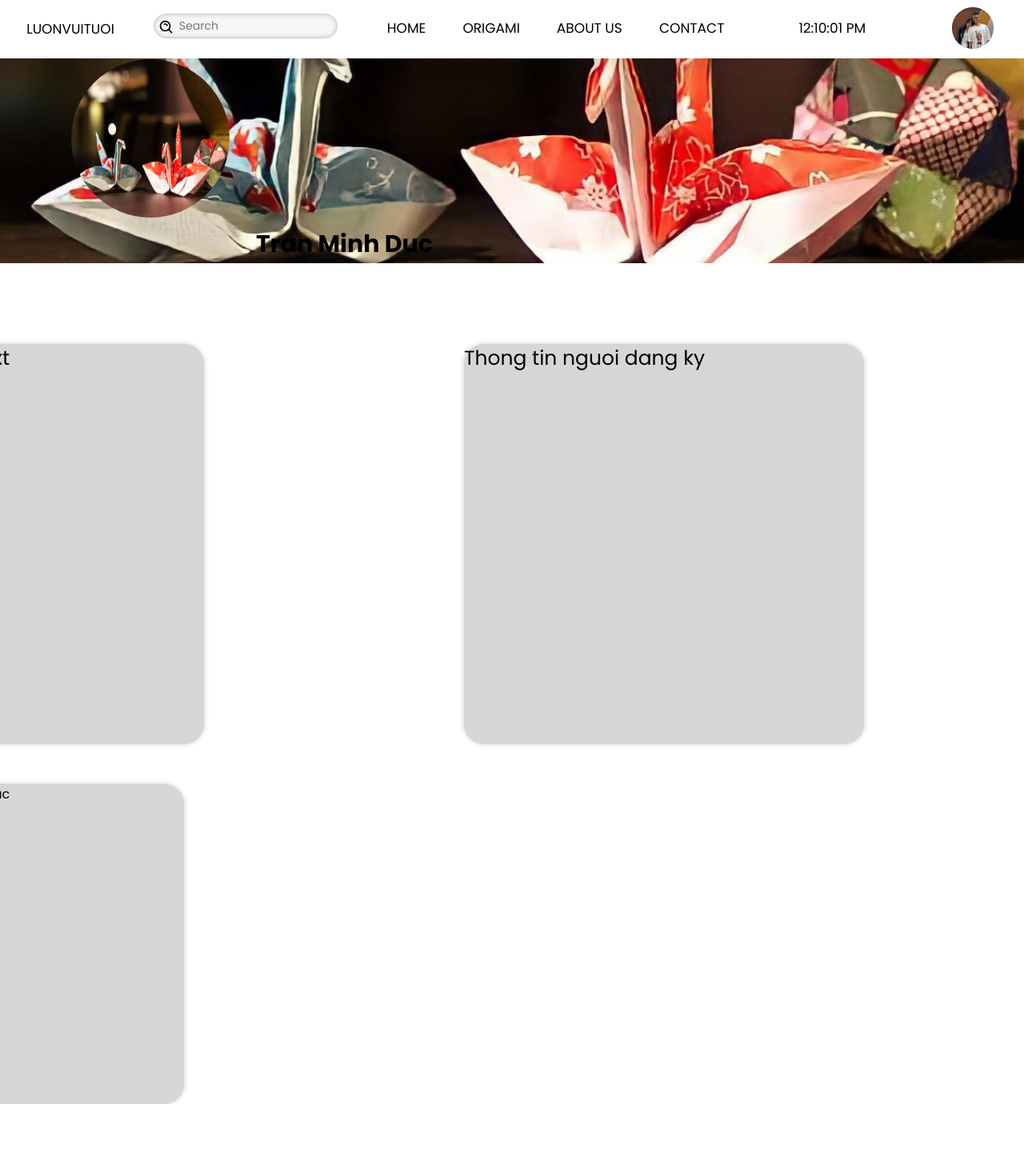
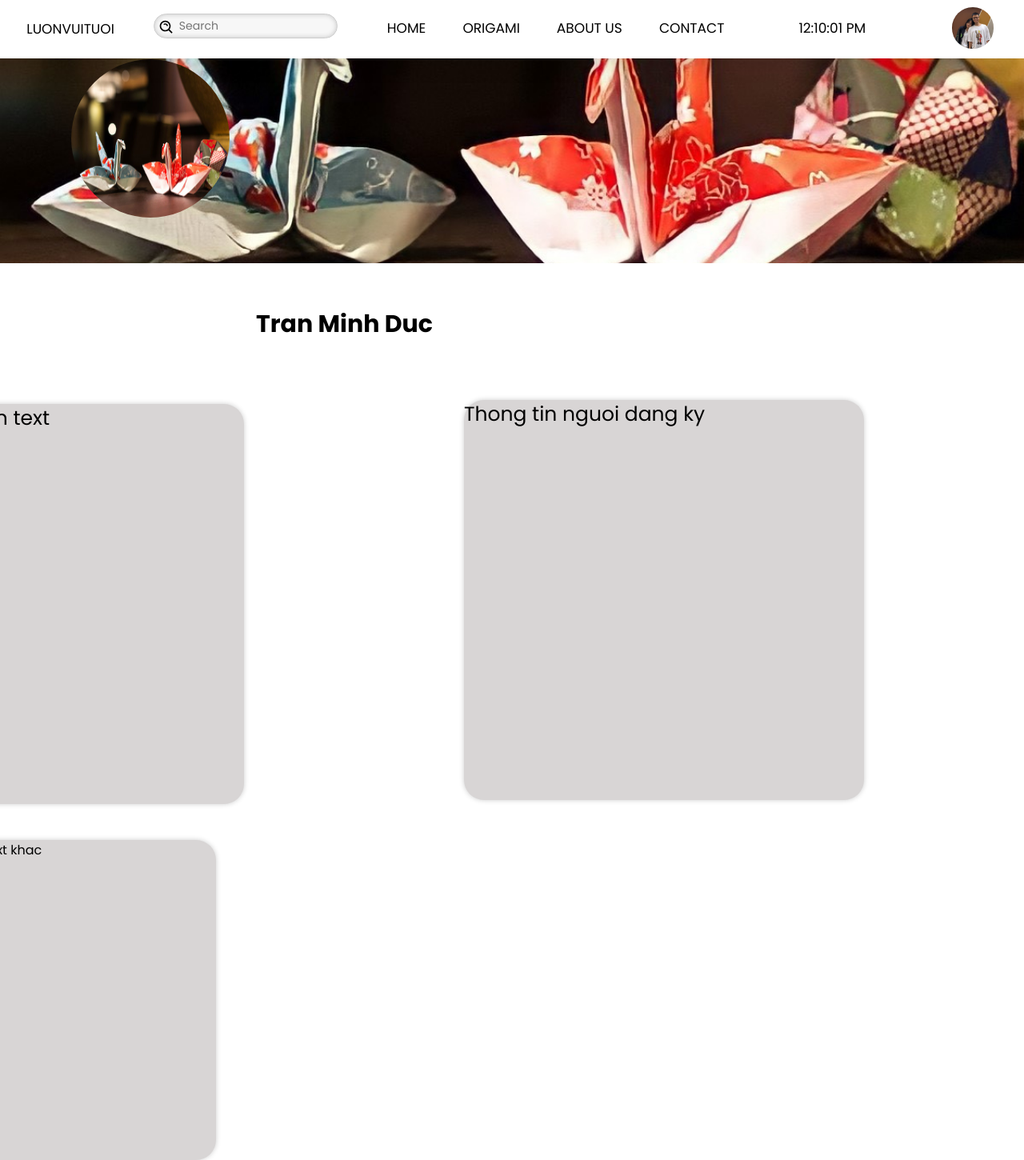
Before and after one commit to T2108A-Luonvuituoi-G1/Origami-eProject, a React (Create React App) app: page /profile in a window 1280 px wide. Shown: the whole page at 80% size. Before the commit the page ends 1380 px from the top, so only its background shows below. Built offline with nearby package versions, Linux system fonts and the light colour scheme.

Commit message:
Update UserProfile.css

```diff
--- a/src/OrigamiPage/UserProfile/Assets/Css/UserProfile.css
+++ b/src/OrigamiPage/UserProfile/Assets/Css/UserProfile.css
@@ -3,18 +3,18 @@
     height: 20vw;
 }
 
-.card one{
+.card-one{
   width: 400px;
   height: 200px;
   display: flex;
   justify-content: center;
 }
-.card one > img {
-    height: 400px;
-    width: 400px;
+.card-one img {
+    height: 300px;
+    width: 300px;
     border: 0px solid transparent;
     border-radius: 50%;
-    margin-right:75px;
+    margin: 60px 0px;
 }
 .Profile-top >  div > p {
     font-size: 30px;
@@ -23,7 +23,7 @@
     line-height: 30px;
     position: absolute;
     left:320px;
-    top: 290px;
+    top: 390px;
 }
 .Profile-bottom_left{
     background-color: rgb(216, 213, 213);
@@ -32,8 +32,8 @@
     height: 500px;
     margin: 25px;
     position: absolute;
-    top:-25px;
-    right:800px;
+    top: -20px;
+    right:750px;
     box-shadow: 0px 0px 6px 0px rgb(0 0 0 / 20%);
 }
 .Profile-bottom_left > div > p {
@@ -47,7 +47,7 @@
  border-radius: 25px;
  height:500px;
  position: absolute;
- top:430px;
+ top: 500px;
  right: 200px;
  box-shadow: 0px 0px 6px 0px rgb(0 0 0 / 20%);
 }
@@ -63,6 +63,6 @@
     height:400px;
     position: absolute;
     top:550px;
-    right: 850px;
+    right: 810px;
     box-shadow: 0px 0px 6px 0px rgb(0 0 0 / 20%);
    }
```
